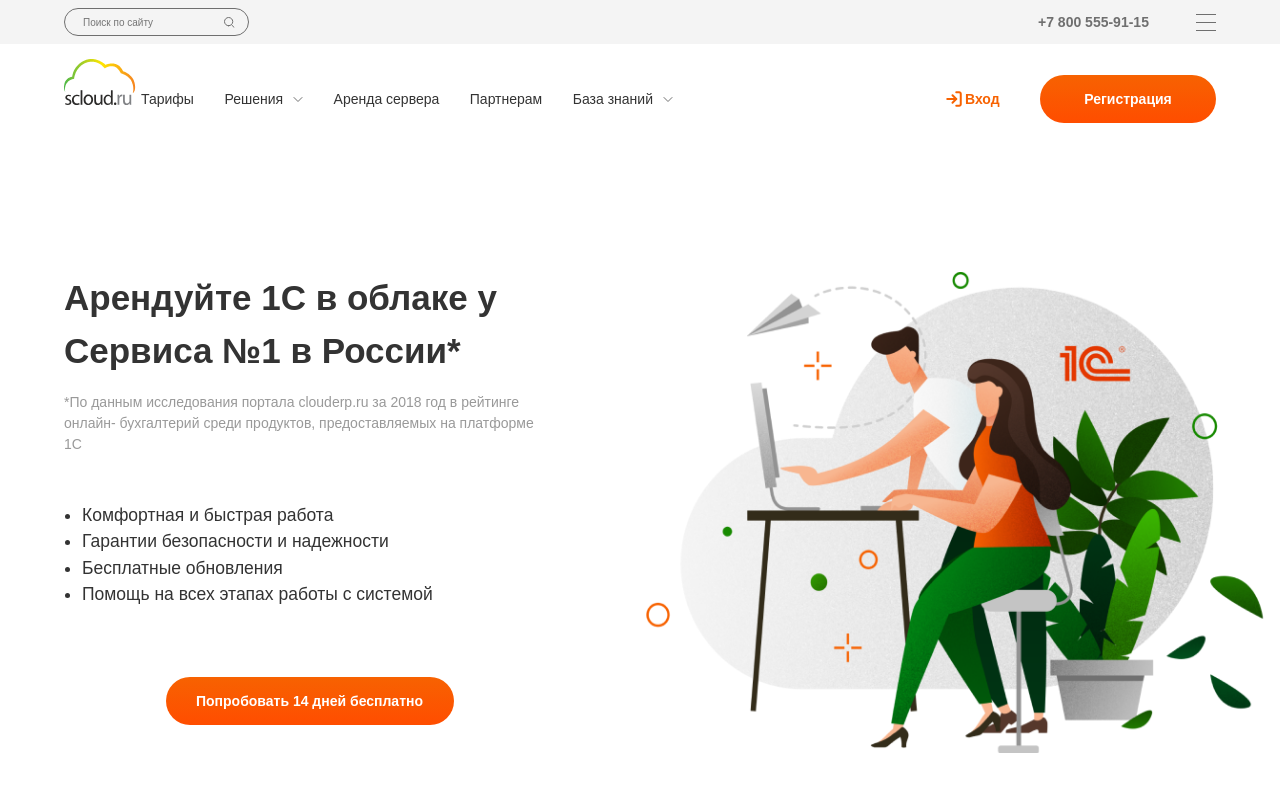
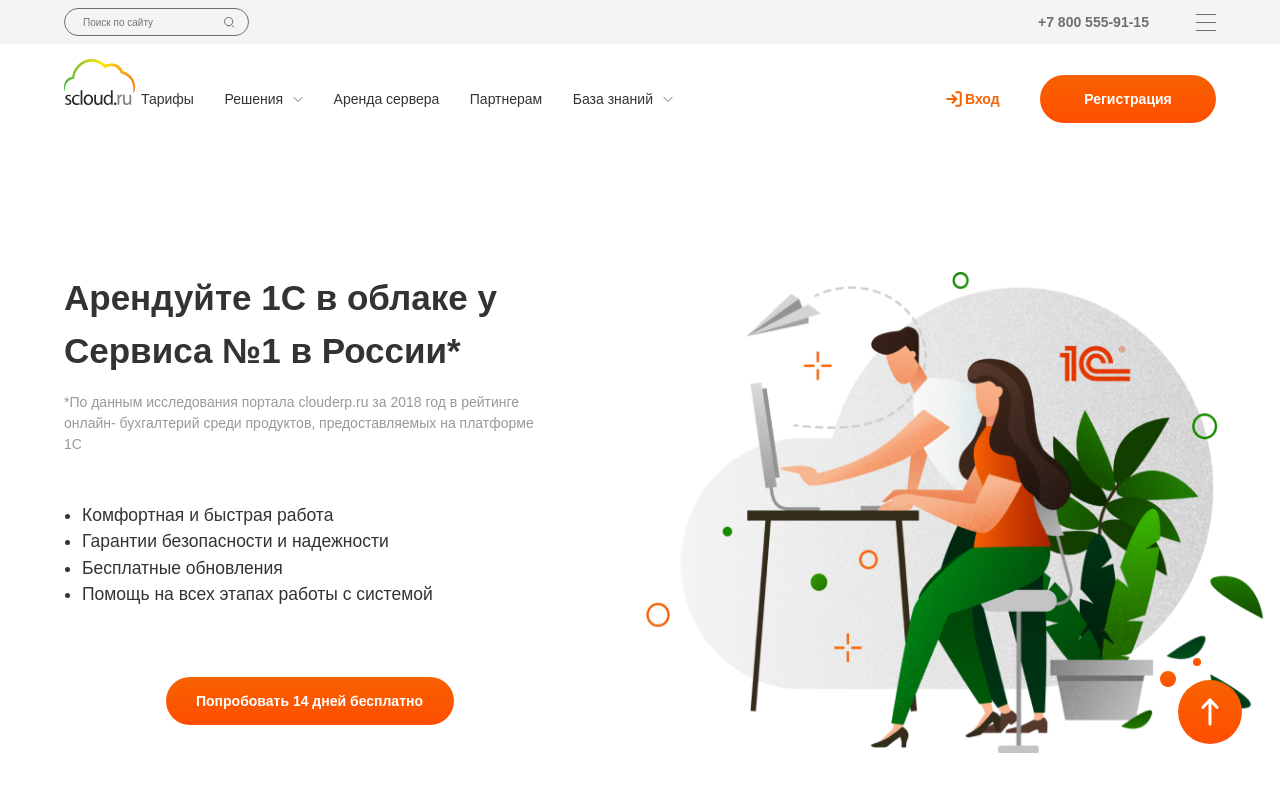
Before and after one commit to scp-076/scloud, a plain HTML site: page index.html in a window 1280 px wide. Shown: the top 800 px of the page. Drawn offline with nearby package versions, Linux system fonts and the light colour scheme.

Commit message:
button UP created

```diff
--- a/index.html
+++ b/index.html
@@ -71,6 +71,7 @@
         </div>
     </div>
 </header>
+<a href="#" class="btn-up"></a>
 
 <main>
     <section class="heading">
--- a/style.scss
+++ b/style.scss
@@ -6,6 +6,22 @@ $text-lightGrey: #999999;
 
 html {
   font-size: 16px;
+  scroll-behavior: smooth;
+}
+
+.btn-up {
+  position: fixed;
+  bottom: 7%;
+  right: 3%;
+  width: 82px;
+  height: 86px;
+  display: block;
+  background: url("images/up.svg") center no-repeat;
+  z-index: 999;
+  border: none;
+  outline: none;
+  text-decoration: none;
+  user-select: none;
 }
 
 body {
@@ -2233,6 +2249,10 @@ footer {
     padding: 0 19px;
   }
 
+  .btn-up {
+    display: none;
+  }
+
   .heading {
     margin-bottom: 0;
 
```
Also changed, not shown: images/up.svg (added), style.css, 1 other file.
